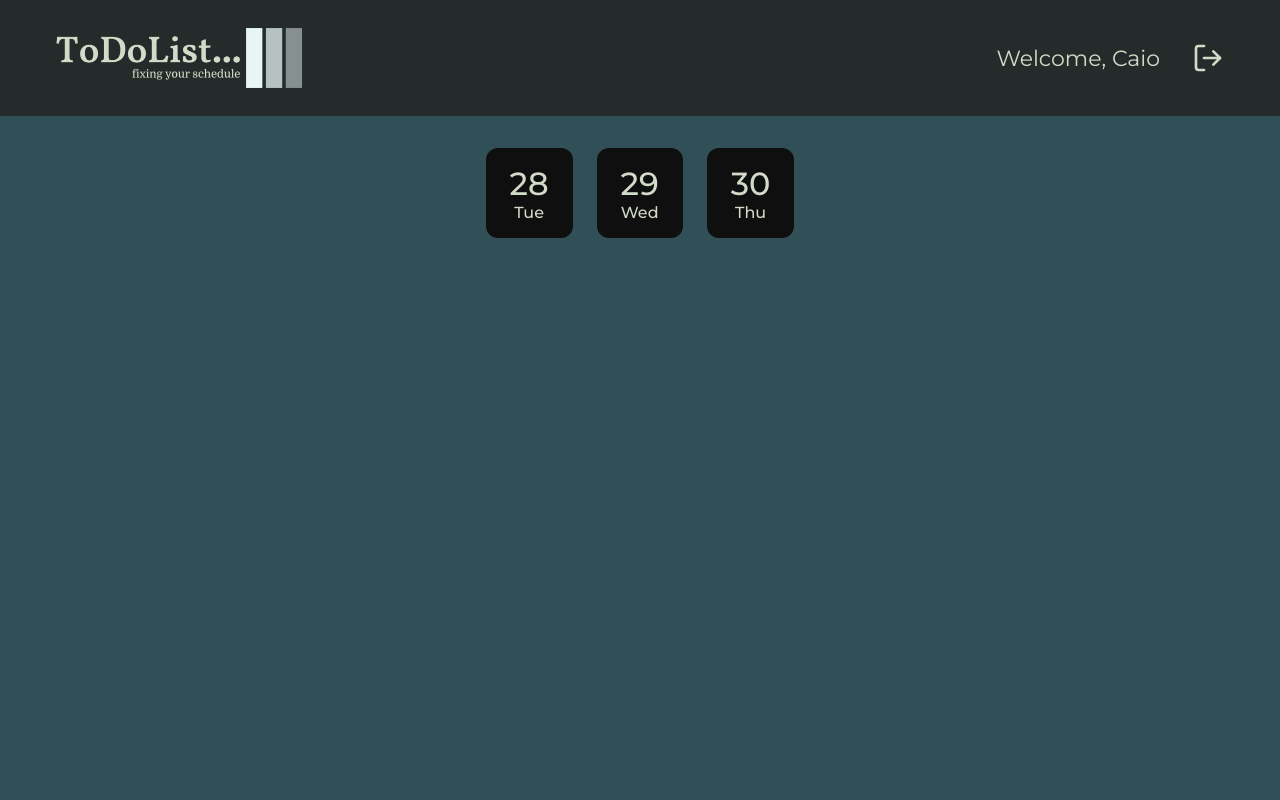
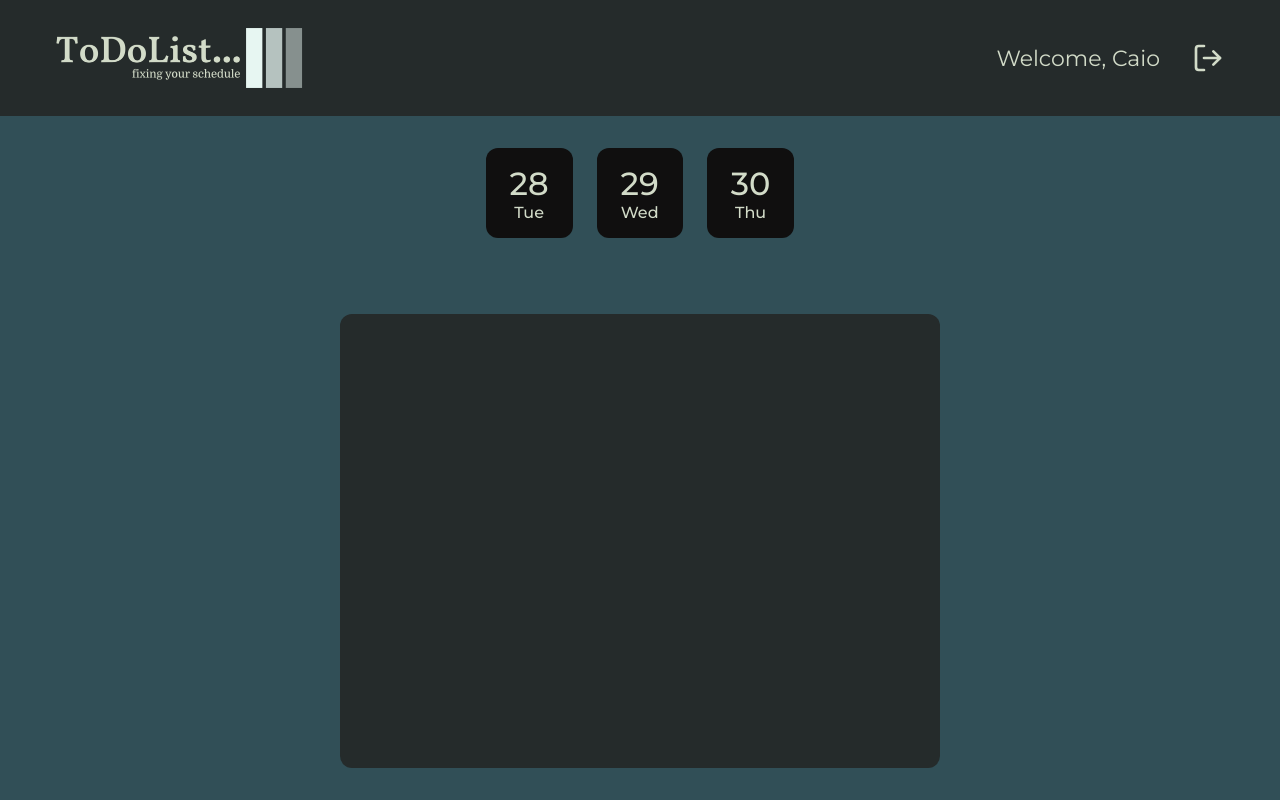
Before and after one commit to Caioscg/ToDoList..., a React (Vite) app: page / in a window 1280 px wide. Built offline with nearby package versions, Linux system fonts and the light colour scheme.

Commit message:
schedule box

```diff
--- a/src/pages/Home/index.jsx
+++ b/src/pages/Home/index.jsx
@@ -36,6 +36,9 @@ export function Home() {
                     <Day number={29} day="Wed"/>
                     <Day number={30} day="Thu"/>
                 </div>
+                <Schedule>
+
+                </Schedule>
             </main>
         </Container>
     )
--- a/src/pages/Home/styles.js
+++ b/src/pages/Home/styles.js
@@ -12,10 +12,16 @@ export const Container = styled.div`
 
     > main {
         grid-area: "content";
+        padding: 32px;
+
+        display: flex;
+        flex-direction: column;
+        align-items: center;
+        gap: 76px;
 
         .days {
             width: 100%;
-            padding: 32px 64px;
+            padding: 0 64px;
 
             display: flex;
             align-items: center;
@@ -27,6 +33,10 @@ export const Container = styled.div`
 `
 
 export const Schedule = styled.div`
-    height: 100%;
+    height: 80%;
     padding: 48px;
+    width: 600px;
+    border-radius: 12px;
+
+    background-color: ${({ theme }) => theme.COLORS.DARK_200};
 `
```
